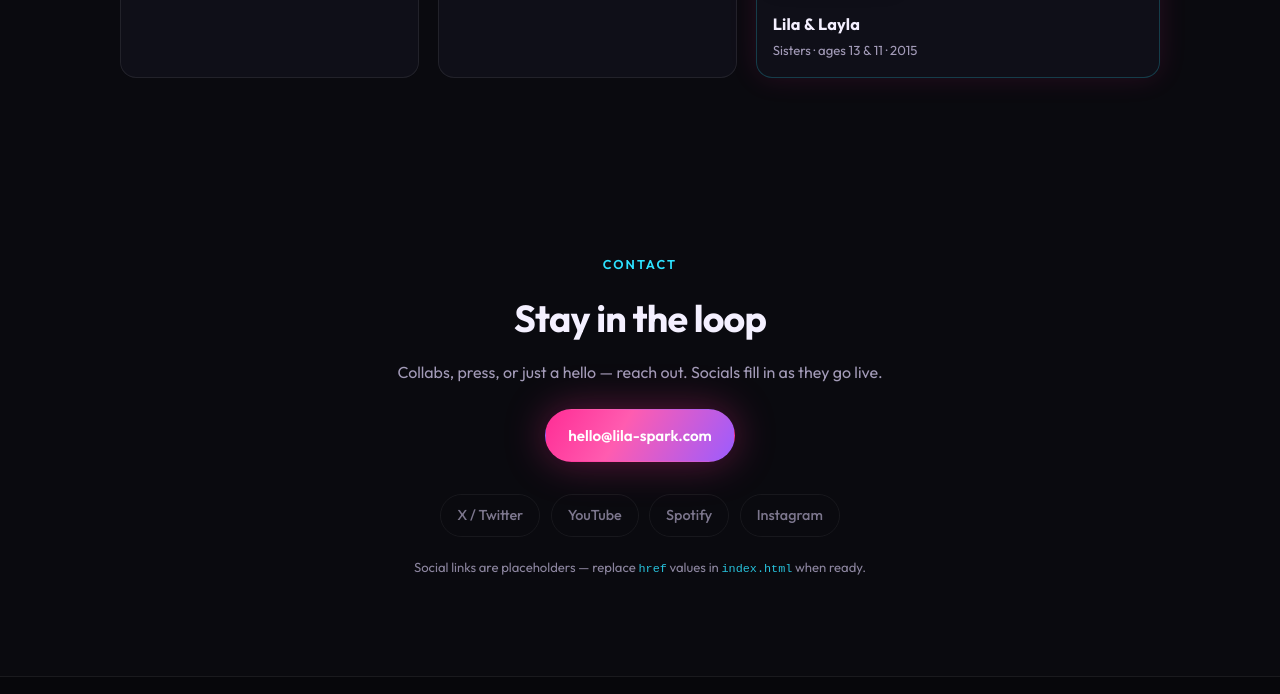
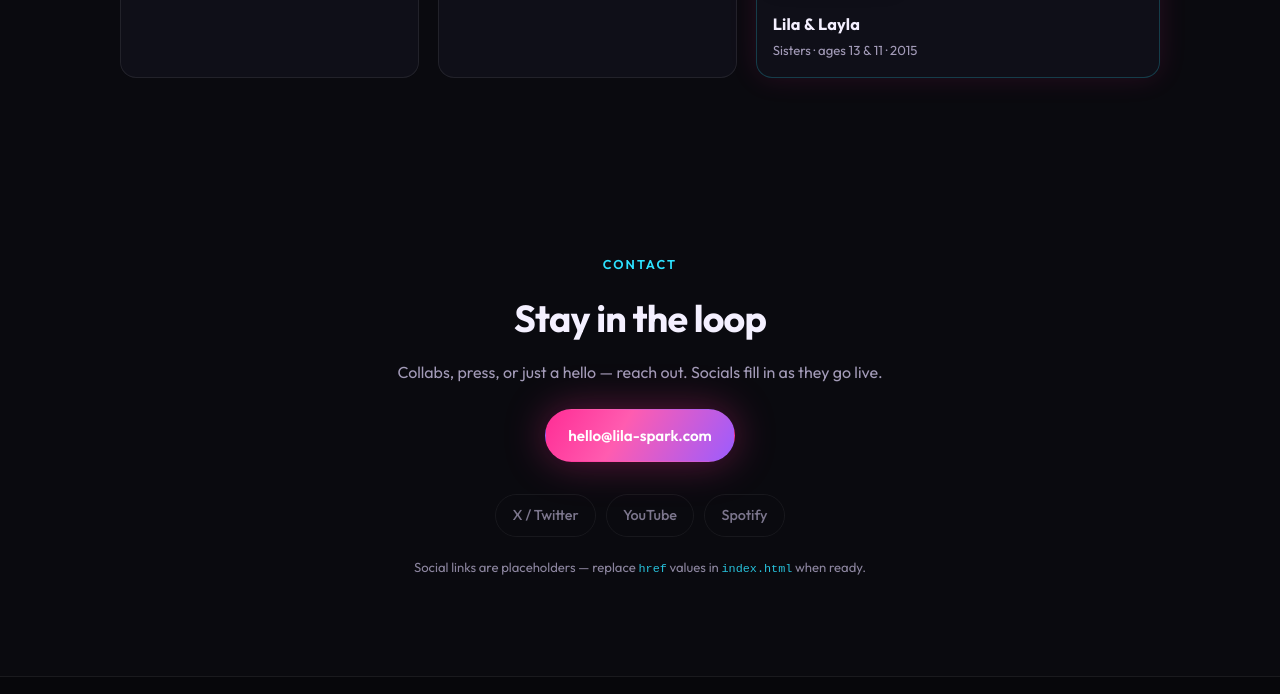
Before and after one commit to alexgayer85/lila-spark, a plain HTML site: page index.html in a window 1280 px wide. Shown: the part 5643-6337 px from the top of the page. Drawn offline with Linux system fonts and the light colour scheme.

Commit message:
Update index.html
Social links

```diff
--- a/index.html
+++ b/index.html
@@ -783,10 +783,9 @@
         </div>
 
         <ul class="social-list" aria-label="Social and streaming links">
-          <li><a class="social-link" href="#" data-placeholder="true">X / Twitter</a></li>
-          <li><a class="social-link" href="#" data-placeholder="true">YouTube</a></li>
-          <li><a class="social-link" href="#" data-placeholder="true">Spotify</a></li>
-          <li><a class="social-link" href="#" data-placeholder="true">Instagram</a></li>
+          <li><a class="social-link" href="https://x.com/LilaSparkMusic" data-placeholder="true">X / Twitter</a></li>
+          <li><a class="social-link" href="https://www.youtube.com/@LilaSparkMusic" data-placeholder="true">YouTube</a></li>
+          <li><a class="social-link" href="https://open.spotify.com/artist/6ARsLc0ziUa7wxmG2WSG0b?si=ecc576ac399342a8" data-placeholder="true">Spotify</a></li>
         </ul>
         <p class="placeholder-note">Social links are placeholders — replace <code>href</code> values in <code>index.html</code> when ready.</p>
       </div>
```
